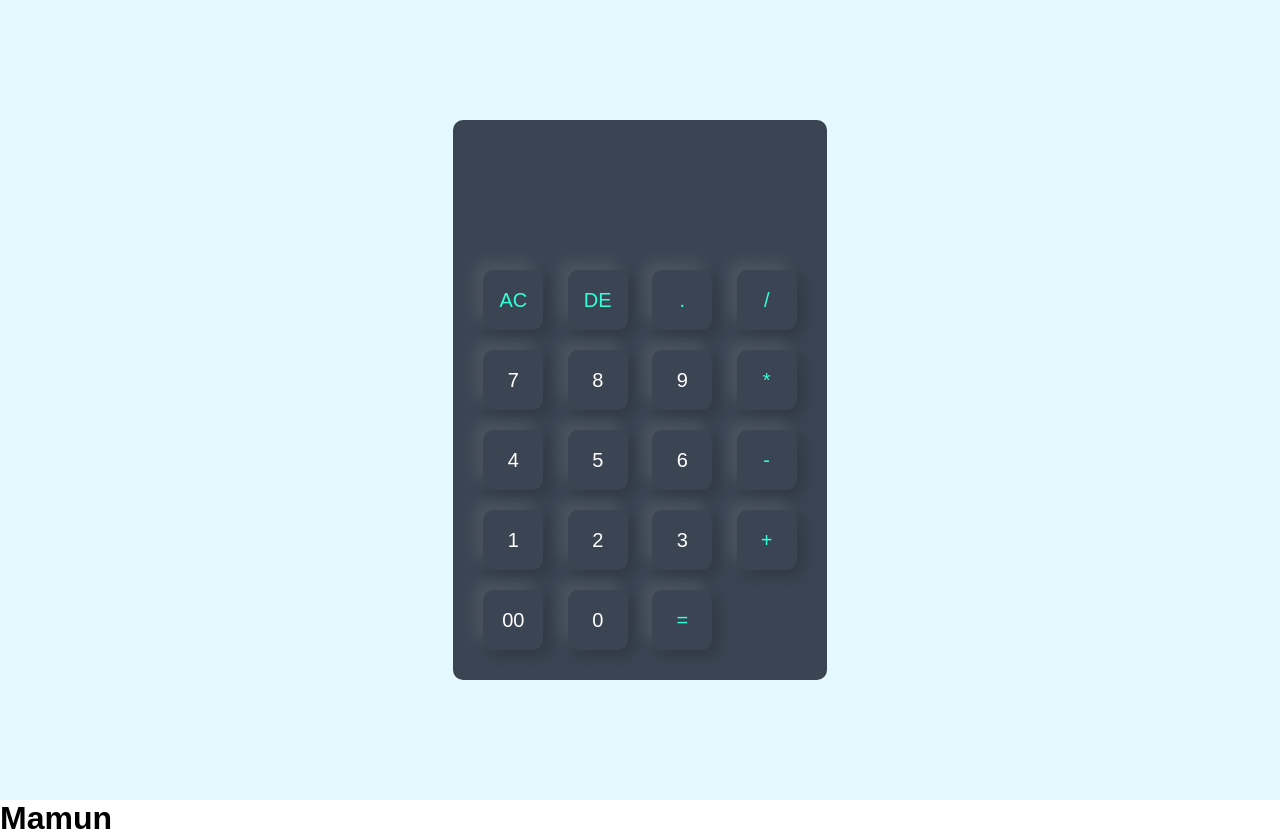
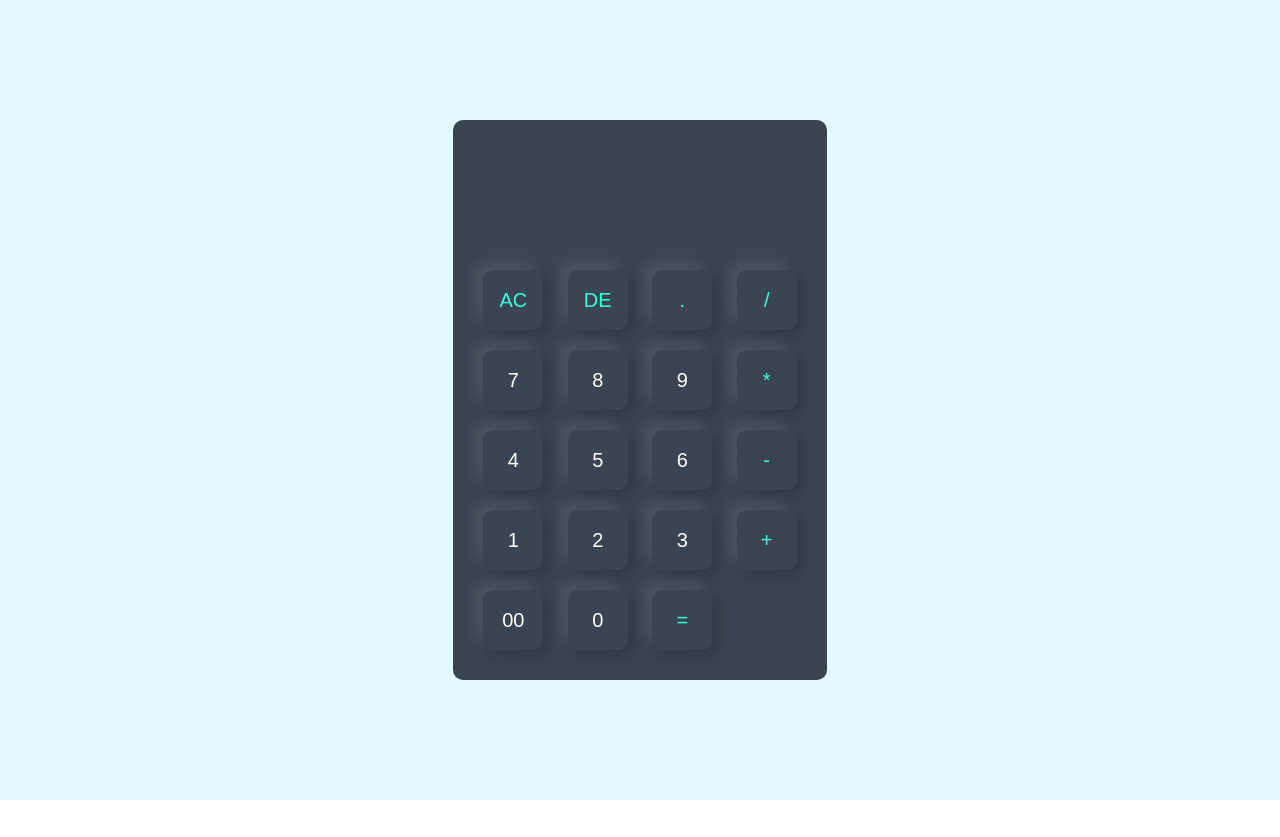
Before and after one commit to Al-Mamuun/Calculator, a plain HTML site: page index.html in a window 1280 px wide. After the commit the page ends 800 px from the top, so only its background shows below. Drawn offline with Linux system fonts and the light colour scheme.

Commit message:
Fisrt Commit

```diff
--- a/index.html
+++ b/index.html
@@ -50,7 +50,6 @@
             </form>
         </div>
     </div>
-    <h1>Mamun</h1>
 </body>
 
 </html>
```
